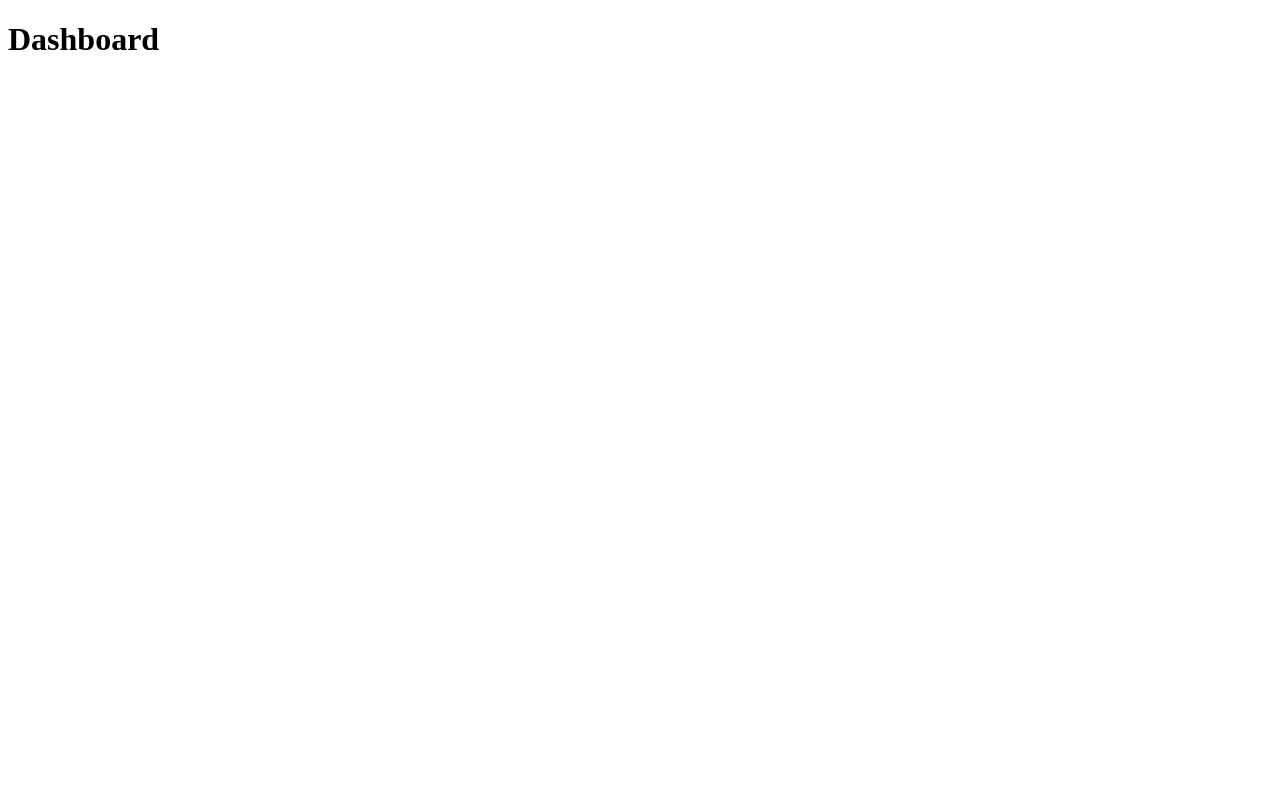
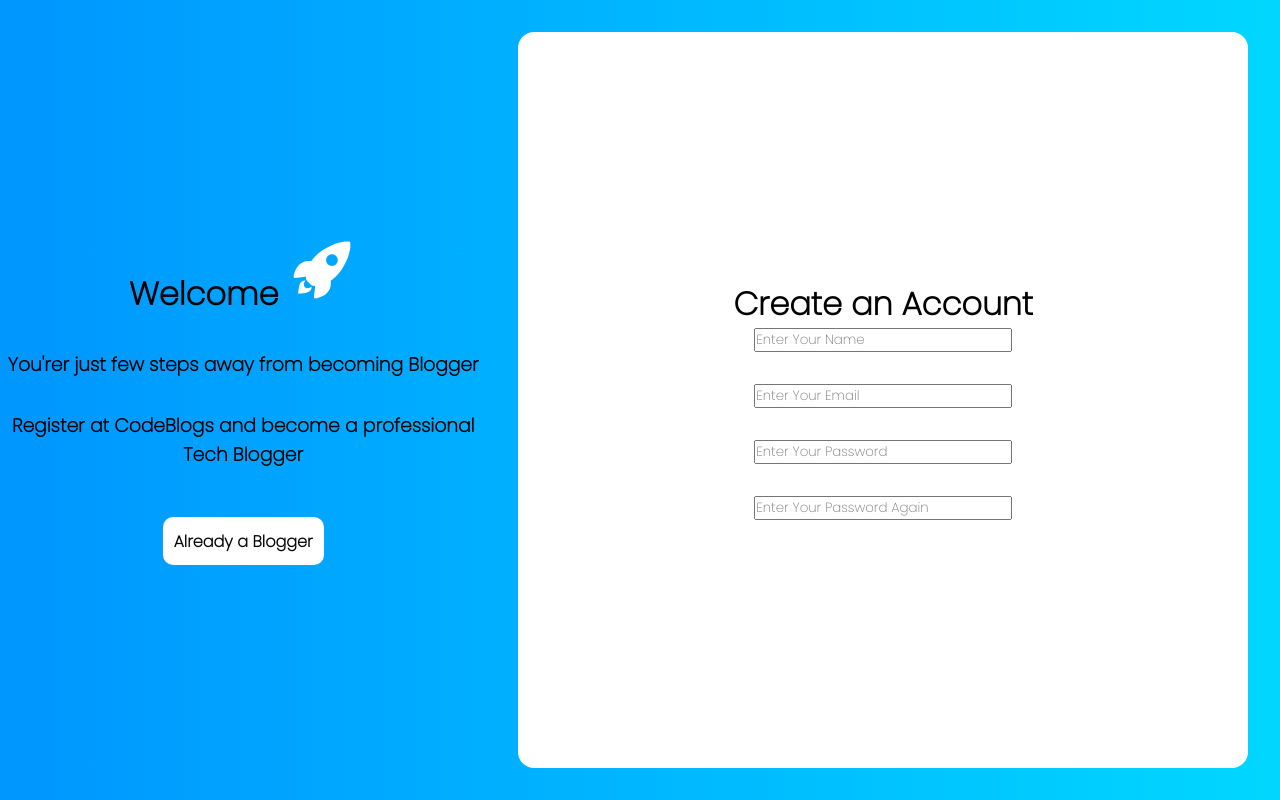
Before and after one commit to Hrushikesh41/CodeBlogs, a React (Vite) app in the folder client/: page /signup in a window 1280 px wide. Built offline with nearby package versions, Linux system fonts and the light colour scheme.

Commit message:
Created Blogger Registration Page

```diff
--- a/client/src/App.jsx
+++ b/client/src/App.jsx
@@ -1,12 +1,25 @@
 import { useState } from 'react'
-// import './App.css'
+import { BrowserRouter, Routes, Link, Route } from 'react-router-dom'
+import Dashboard from './pages/Dashboard/Dashboard'
+import Registration from "./pages/Registration/Register"
+import Login from './pages/Login/Login'
+import "./index.css"
+
 
 function App() {
 
 
   return (
     <>
-      <h1>Dashboard</h1>
+      <BrowserRouter>
+        <Routes>
+
+          <Route exact path='/' element={<Dashboard />} />
+          <Route exact path='/signup' element={<Registration />} />
+          <Route exact path='/login' element={<Login />} />
+
+        </Routes>
+      </BrowserRouter>
     </>
   )
 }
--- a/client/src/index.css
+++ b/client/src/index.css
@@ -1,70 +1,8 @@
-:root {
-  font-family: Inter, Avenir, Helvetica, Arial, sans-serif;
-  font-size: 16px;
-  line-height: 24px;
-  font-weight: 400;
+@import url('https://fonts.googleapis.com/css2?family=Poppins:wght@200&display=swap');
 
-  color-scheme: light dark;
-  color: rgba(255, 255, 255, 0.87);
-  background-color: #242424;
-
-  font-synthesis: none;
-  text-rendering: optimizeLegibility;
-  -webkit-font-smoothing: antialiased;
-  -moz-osx-font-smoothing: grayscale;
-  -webkit-text-size-adjust: 100%;
+*{
+    font-family: 'Poppins', sans-serif;
+    margin: 0;
+    padding: 0;
+    box-sizing: border-box;
 }
-
-a {
-  font-weight: 500;
-  color: #646cff;
-  text-decoration: inherit;
-}
-a:hover {
-  color: #535bf2;
-}
-
-body {
-  margin: 0;
-  display: flex;
-  place-items: center;
-  min-width: 320px;
-  min-height: 100vh;
-}
-
-h1 {
-  font-size: 3.2em;
-  line-height: 1.1;
-}
-
-button {
-  border-radius: 8px;
-  border: 1px solid transparent;
-  padding: 0.6em 1.2em;
-  font-size: 1em;
-  font-weight: 500;
-  font-family: inherit;
-  background-color: #1a1a1a;
-  cursor: pointer;
-  transition: border-color 0.25s;
-}
-button:hover {
-  border-color: #646cff;
-}
-button:focus,
-button:focus-visible {
-  outline: 4px auto -webkit-focus-ring-color;
-}
-
-@media (prefers-color-scheme: light) {
-  :root {
-    color: #213547;
-    background-color: #ffffff;
-  }
-  a:hover {
-    color: #747bff;
-  }
-  button {
-    background-color: #f9f9f9;
-  }
-}
--- a/client/src/main.jsx
+++ b/client/src/main.jsx
@@ -1,9 +1,8 @@
 import React from 'react'
 import ReactDOM from 'react-dom/client'
 import App from './App'
-// import './index.css'
+import './index.css'
 
 ReactDOM.createRoot(document.getElementById('root')).render(
-
     <App />
 )
--- /dev/null
+++ b/client/src/pages/Dashboard/Dashboard.jsx
@@ -0,0 +1,11 @@
+import React from "react";
+
+const Dashboard = ()=>{
+    return(
+        <>
+            <h1>Dashboard</h1>
+        </>
+    )
+}
+
+export default Dashboard
--- /dev/null
+++ b/client/src/pages/Login/Login.jsx
@@ -0,0 +1,11 @@
+import React from "react";
+
+const Login = ()=>{
+    return(
+        <>
+            <h1>Login</h1>
+        </>
+    )
+}
+
+export default Login
--- /dev/null
+++ b/client/src/pages/Registration/Register.css
@@ -0,0 +1,56 @@
+.container{
+    background-image: linear-gradient(to right, #0096FF, #00D7FF);
+    height: 100vh;
+    width: 100vw;
+    display: flex;
+    flex-direction: row;
+}
+
+.container .left_inner_container{
+    width: 40%;
+    height: auto;
+    display: flex;
+    justify-content: center;
+    align-items: center;
+    text-align: center;
+    flex-direction: column;
+    gap: 2rem;
+}
+
+.left_inner_container .redirect{
+    margin-top: 1rem;
+    background-color: #fff;
+    padding: 0.7rem;
+    border-radius: 10px;
+}
+
+.redirect a{
+    text-decoration: none;
+    color: black;
+    font-weight: bold;
+}
+
+.container .right_inner_container{
+    width: 60%;
+    height: auto;
+    display: flex;
+    justify-content: center;
+    align-items: center;
+    background-color: #fff;
+    margin: 2rem;
+    border-radius: 1rem;
+    flex-direction: column;
+}
+
+.right_inner_container .user_inputs{
+    display: flex;
+    flex-direction: column;
+    justify-content: center;
+    align-items: center;
+}
+
+.user_inputs .form_inputs{
+    display: flex;
+    flex-direction: column;
+    gap: 2rem;
+}
--- /dev/null
+++ b/client/src/pages/Registration/Register.jsx
@@ -0,0 +1,55 @@
+import react from "react";
+import { IoIosRocket } from "react-icons/io"
+import "./Register.css"
+
+const Registration = () => {
+    return (
+        <>
+
+            <div className="container">
+
+                <div className="left_inner_container">
+
+                    <h1>Welcome <IoIosRocket size={70} color='white'/></h1>
+
+                    <h3>You'rer just few steps away from becoming Blogger</h3>
+                    <h3> Register at CodeBlogs and become a professional Tech Blogger</h3>
+
+                    <div className="redirect">
+                        <a href="/login">Already a Blogger</a>
+                    </div>
+                </div>
+
+                <div className="right_inner_container">
+                    <h1>Create an Account</h1>
+
+                    <div className="user_inputs">
+                        <form method="post" className="form_inputs">
+                            <input
+                            type="text"
+                            placeholder="Enter Your Name"
+                            />
+
+                            <input
+                            type="email"
+                            placeholder="Enter Your Email"
+                            />
+
+                            <input
+                            type="password"
+                            placeholder="Enter Your Password"
+                            />
+
+                            <input
+                            type="password"
+                            placeholder="Enter Your Password Again"
+                            />
+                        </form>
+                    </div>
+                </div>
+            </div>
+        </>
+    )
+}
+
+export default Registration;
--- a/package.json
+++ b/package.json
@@ -21,6 +21,8 @@
     "dotenv": "^16.0.1",
     "express": "^4.18.1",
     "jsonwebtoken": "^8.5.1",
-    "mongoose": "^6.5.2"
+    "mongoose": "^6.5.2",
+    "react-icons": "^4.4.0",
+    "react-router-dom": "^6.3.0"
   }
 }
```
Also changed, not shown: client/src/pages/Dashboard/Dashboard.css (added), client/src/pages/Login/Login.css (added), 1 other file (tests, documents, lock files or other folders).
